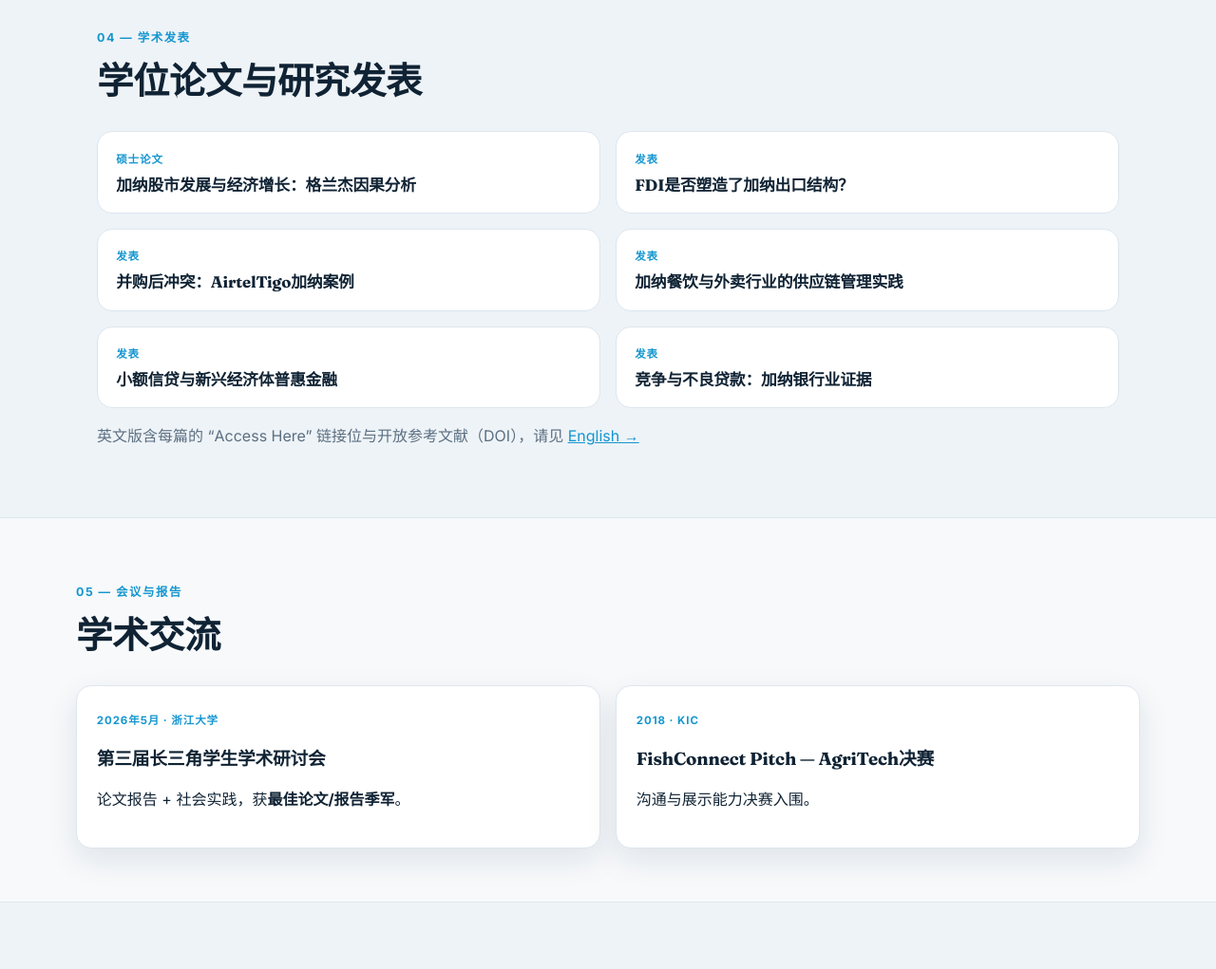
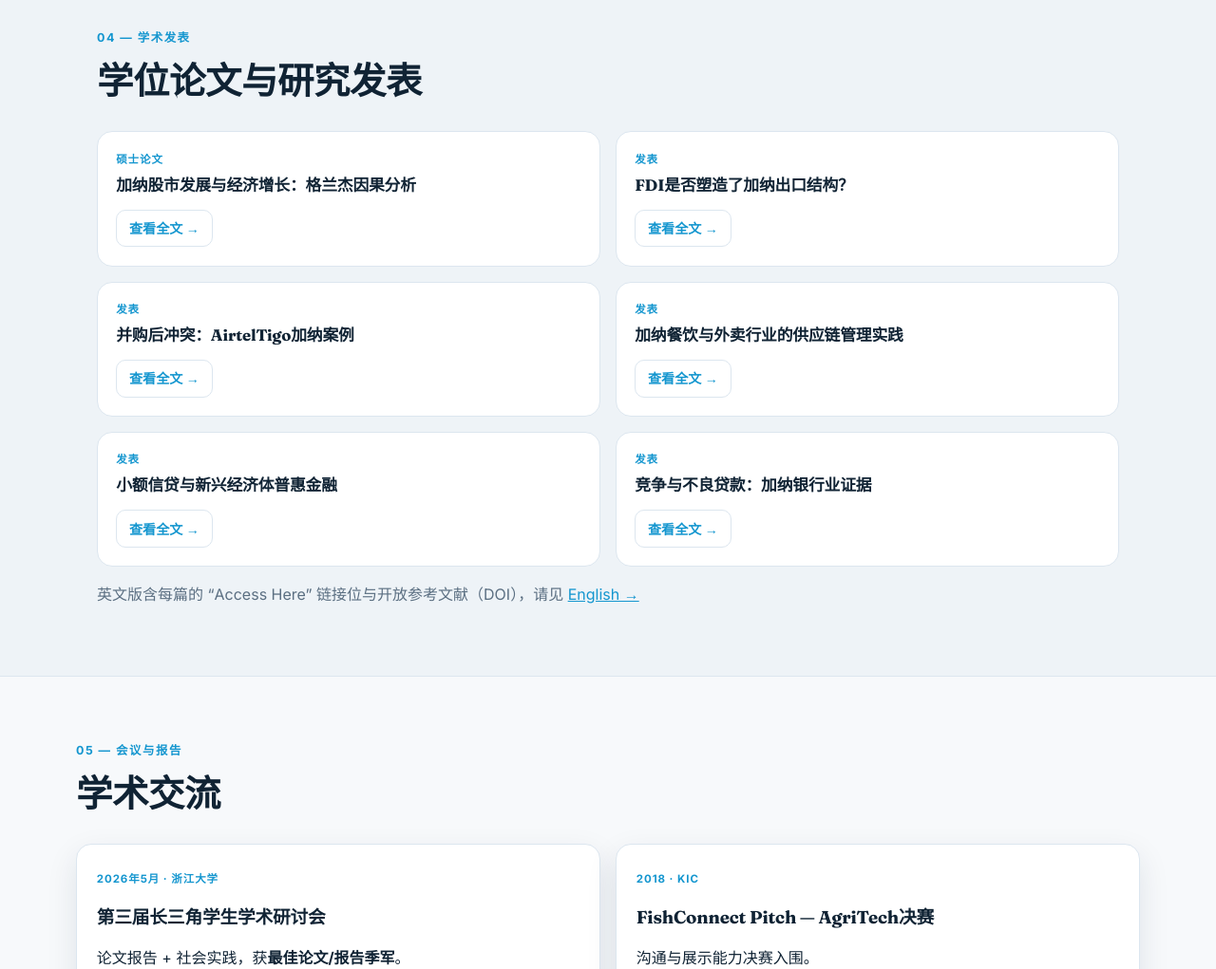
Before and after one commit to DrAugieKay/Augustine, a plain HTML site: page zh.html in a window 1280 px wide. Shown: the part 2480-3501 px from the top of the page at 95% size. Drawn offline with Linux system fonts and the light colour scheme.

Commit message:
Wire 6 publication URLs (UG repository + ResearchGate), update README

```diff
--- a/zh.html
+++ b/zh.html
@@ -97,12 +97,12 @@
     <section id="publications" class="section section-alt"><div class="container">
       <p class="kicker reveal">04 — 学术发表</p><h2 class="reveal">学位论文与研究发表</h2>
       <div class="pub-grid">
-        <article class="pub reveal"><span class="pub-tag">硕士论文</span><h3>加纳股市发展与经济增长：格兰杰因果分析</h3></article>
-        <article class="pub reveal"><span class="pub-tag">发表</span><h3>FDI是否塑造了加纳出口结构？</h3></article>
-        <article class="pub reveal"><span class="pub-tag">发表</span><h3>并购后冲突：AirtelTigo加纳案例</h3></article>
-        <article class="pub reveal"><span class="pub-tag">发表</span><h3>加纳餐饮与外卖行业的供应链管理实践</h3></article>
-        <article class="pub reveal"><span class="pub-tag">发表</span><h3>小额信贷与新兴经济体普惠金融</h3></article>
-        <article class="pub reveal"><span class="pub-tag">发表</span><h3>竞争与不良贷款：加纳银行业证据</h3></article>
+        <article class="pub reveal"><span class="pub-tag">硕士论文</span><h3>加纳股市发展与经济增长：格兰杰因果分析</h3><div class="pub-links"><a href="http://197.255.68.203/handle/123456789/21995" target="_blank" rel="noopener" class="btn btn-sm">查看全文 →</a></div></article>
+        <article class="pub reveal"><span class="pub-tag">发表</span><h3>FDI是否塑造了加纳出口结构？</h3><div class="pub-links"><a href="https://www.researchgate.net/publication/358461974_DOES_FDI_SHAPE_THE_DISTRIBUTION_OF_GHANA%27S_EXPORT_BASKET" target="_blank" rel="noopener" class="btn btn-sm">查看全文 →</a></div></article>
+        <article class="pub reveal"><span class="pub-tag">发表</span><h3>并购后冲突：AirtelTigo加纳案例</h3><div class="pub-links"><a href="https://www.researchgate.net/publication/356718440_Post-Merger_Conflicts_Perspectives_from_AirtelTigo_Ghana_Limited" target="_blank" rel="noopener" class="btn btn-sm">查看全文 →</a></div></article>
+        <article class="pub reveal"><span class="pub-tag">发表</span><h3>加纳餐饮与外卖行业的供应链管理实践</h3><div class="pub-links"><a href="https://www.researchgate.net/publication/356683039_Supply_Chain_Management_Practices_in_Ghana%27s_Restaurant_and_Food_Delivery_Service_Industry" target="_blank" rel="noopener" class="btn btn-sm">查看全文 →</a></div></article>
+        <article class="pub reveal"><span class="pub-tag">发表</span><h3>小额信贷与新兴经济体普惠金融</h3><div class="pub-links"><a href="https://www.researchgate.net/publication/356717969_MICROFINANCE_INSTITUTIONS_AND_FINANCIAL_INCLUSION_IN_EMERGING_ECONOMIES" target="_blank" rel="noopener" class="btn btn-sm">查看全文 →</a></div></article>
+        <article class="pub reveal"><span class="pub-tag">发表</span><h3>竞争与不良贷款：加纳银行业证据</h3><div class="pub-links"><a href="https://www.researchgate.net/publication/338801748_COMPETITION_AND_NON-PERFORMING_LOANS_EVIDENCE_FROM_THE_GHANAIAN_BANKING_INDUSTRY" target="_blank" rel="noopener" class="btn btn-sm">查看全文 →</a></div></article>
       </div>
       <p class="muted">英文版含每篇的 “Access Here” 链接位与开放参考文献（DOI），请见 <a href="index.html#publications">English →</a></p>
     </div></section>
```
Also changed, not shown: index.html (+7 -7 lines), 1 other file.
